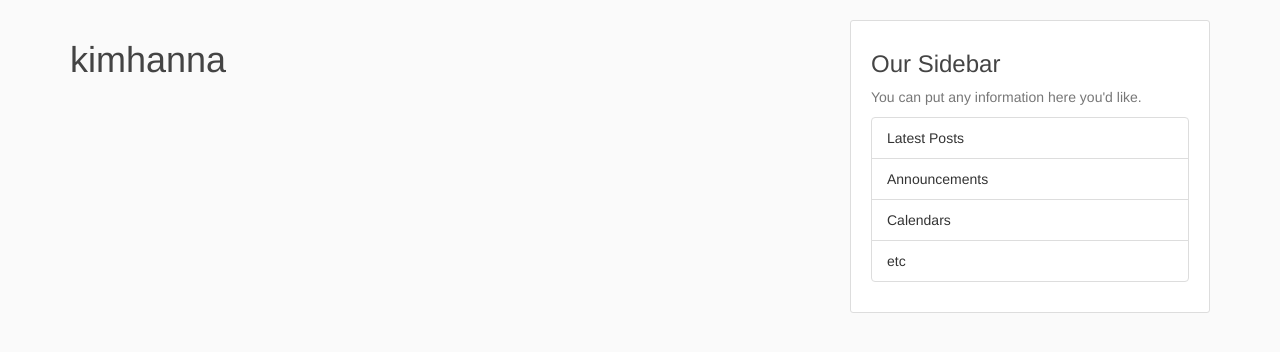
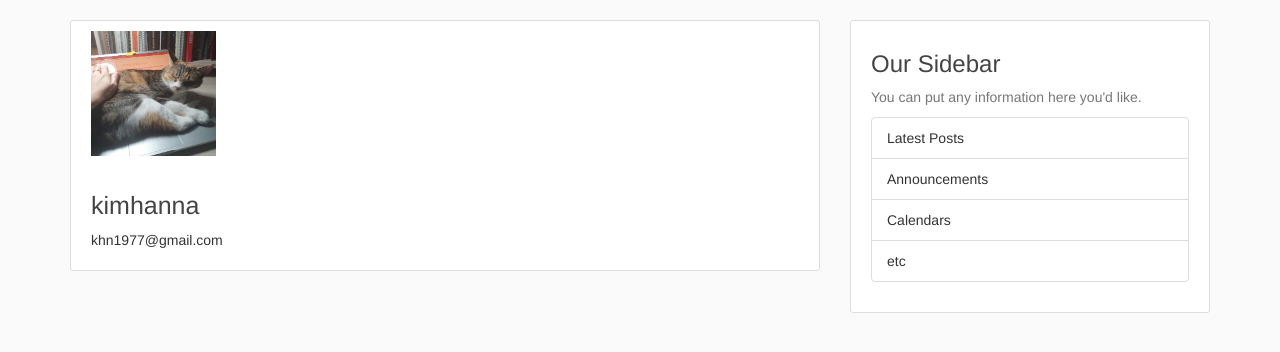
Before and after one commit to kimhanna-git/django_blog, a Django app: page /profile/ in a window 1280 px wide. Shown: the part 102-454 px from the top of the page. Run offline with Django 3.2, Linux system fonts and the light colour scheme; a user stored in the database is signed in; data comes from the database, SQL or seed files in the repository; some libraries are stand-ins or nearby versions.

Commit message:
settings media root

```diff
--- a/django_project/django_project/urls.py
+++ b/django_project/django_project/urls.py
@@ -16,6 +16,8 @@ Including another URLconf
 from django.contrib import admin
 from django.contrib.auth import views as auth_views
 from django.urls import path, include
+from django.conf import settings
+from django.conf.urls.static import static
 from users import views as user_views
 
 urlpatterns = [
@@ -28,3 +30,6 @@ urlpatterns = [
     path('', include('blog.url')),
 
 ]
+
+if settings.DEBUG:
+    urlpatterns += static(settings.MEDIA_URL, document_root=settings.MEDIA_ROOT)
--- a/django_project/users/templates/users/profile.html
+++ b/django_project/users/templates/users/profile.html
@@ -1,5 +1,14 @@
 {% extends "blog/base.html" %}
 {% load crispy_forms_tags %}
 {% block content %}
-    <h1>{{ user.username }}</h1>
+    <div class="content-section">
+  <div class="media">
+    <img class="rounded-circle account-img" src={{ user.profile.image.url }}>
+    <div class="media-body">
+      <h2 class="account-heading">{{ user.username}}</h2>
+      <p class="text-secondary">{{ user.email }}</p>
+    </div>
+  </div>
+  <!-- FORM HERE -->
+</div>
 {% endblock content %}
```
